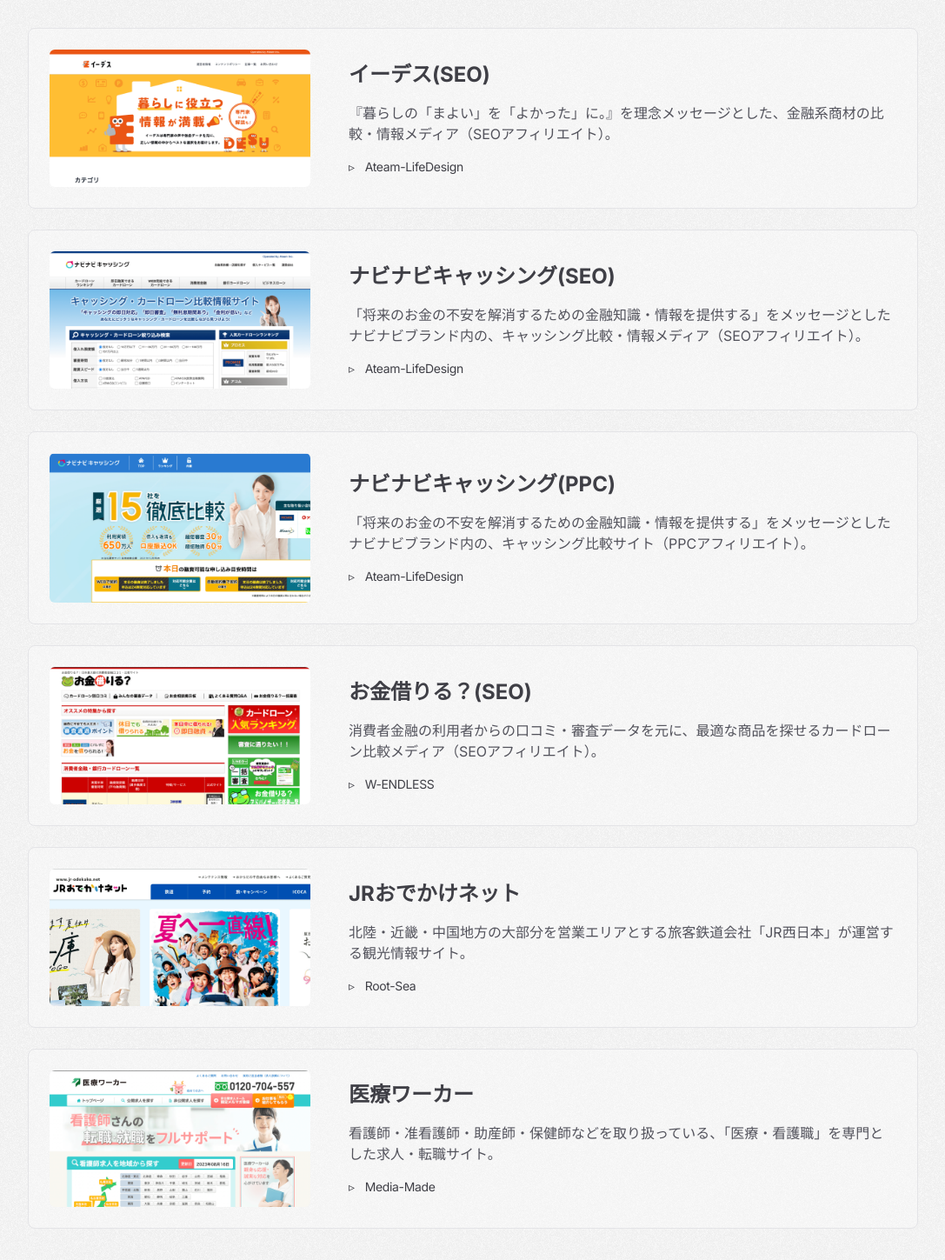
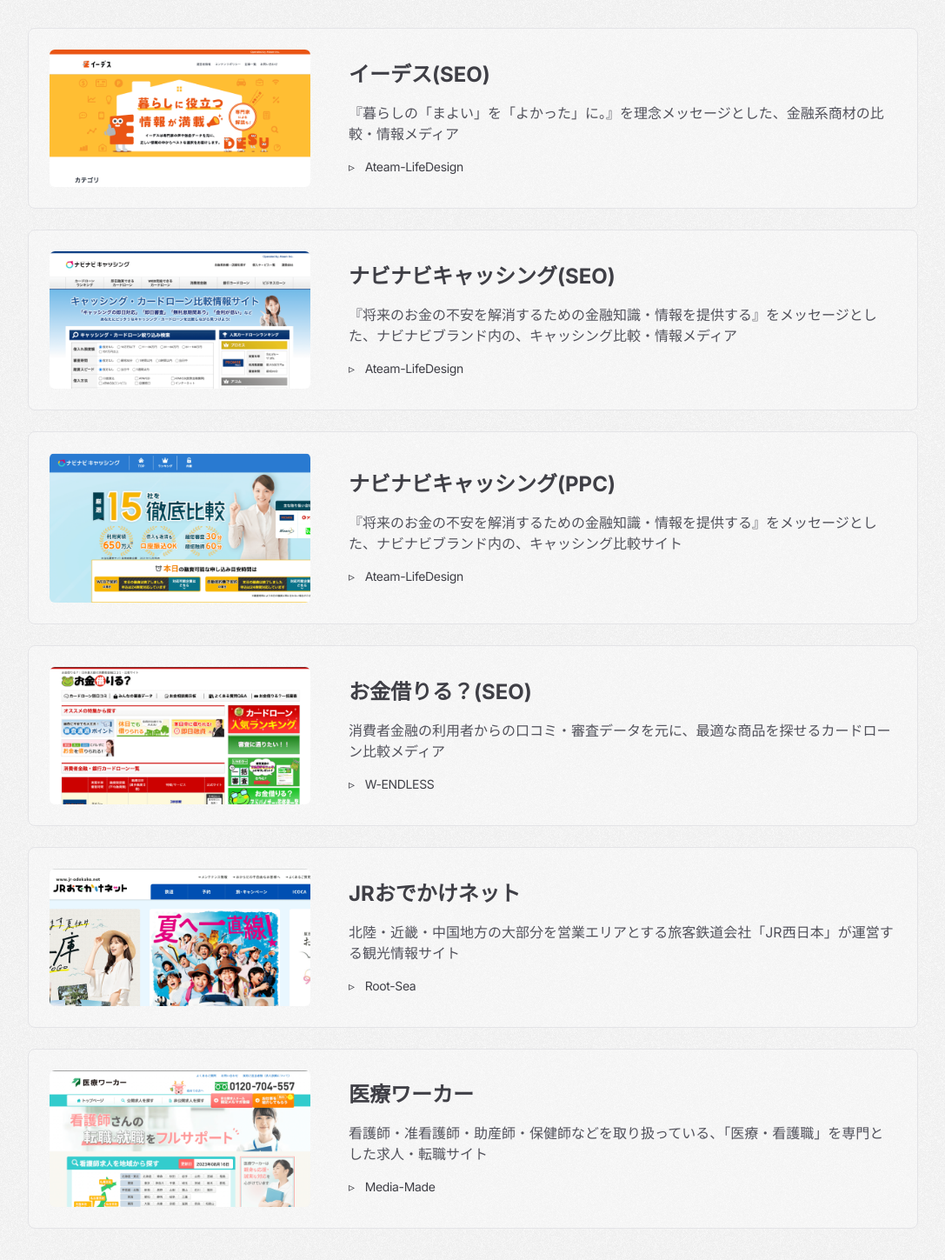
Before and after one commit to masaki632d/new-portfolio-app, a Next.js app: page /projects in a window 1280 px wide. Shown: the part 241-1690 px from the top of the page at 87% size, without its empty margins (96-1183 px from the left). Built offline with nearby package versions, Linux system fonts and the light colour scheme.

Commit message:
fix: projects text

```diff
--- a/src/app/projects/constants/data.ts
+++ b/src/app/projects/constants/data.ts
@@ -4,7 +4,7 @@
     title: 'イーデス(SEO)',
     slug: 'edesu',
     image: '/projects/edesu.png',
-    text: '『暮らしの「まよい」を「よかった」に。』を理念メッセージとした、金融系商材の比較・情報メディア（SEOアフィリエイト）。',
+    text: '『暮らしの「まよい」を「よかった」に。』を理念メッセージとした、金融系商材の比較・情報メディア',
     name: 'Ateam-LifeDesign',
   },
   {
@@ -12,7 +12,7 @@
     title: 'ナビナビキャッシング(SEO)',
     slug: 'navinavi-seo',
     image: '/projects/navinavi_seo.png',
-    text: '「将来のお金の不安を解消するための金融知識・情報を提供する」をメッセージとしたナビナビブランド内の、キャッシング比較・情報メディア（SEOアフィリエイト）。',
+    text: '『将来のお金の不安を解消するための金融知識・情報を提供する』をメッセージとした、ナビナビブランド内の、キャッシング比較・情報メディア',
     name: 'Ateam-LifeDesign',
   },
   {
@@ -20,7 +20,7 @@
     title: 'ナビナビキャッシング(PPC)',
     slug: 'navinavi-ppc',
     image: '/projects/navinavi_ppc.png',
-    text: '「将来のお金の不安を解消するための金融知識・情報を提供する」をメッセージとしたナビナビブランド内の、キャッシング比較サイト（PPCアフィリエイト）。',
+    text: '『将来のお金の不安を解消するための金融知識・情報を提供する』をメッセージとした、ナビナビブランド内の、キャッシング比較サイト',
     name: 'Ateam-LifeDesign',
   },
   {
@@ -28,7 +28,7 @@
     title: 'お金借りる？(SEO)',
     slug: 'karireru',
     image: '/projects/okane_kariru.png',
-    text: '消費者金融の利用者からの口コミ・審査データを元に、最適な商品を探せるカードローン比較メディア（SEOアフィリエイト）。',
+    text: '消費者金融の利用者からの口コミ・審査データを元に、最適な商品を探せるカードローン比較メディア',
     name: 'W-ENDLESS',
   },
   {
@@ -36,7 +36,7 @@
     title: 'JRおでかけネット',
     slug: 'odekake-net',
     image: '/projects/odekake_net.png',
-    text: '北陸・近畿・中国地方の大部分を営業エリアとする旅客鉄道会社「JR西日本」が運営する観光情報サイト。',
+    text: '北陸・近畿・中国地方の大部分を営業エリアとする旅客鉄道会社「JR西日本」が運営する観光情報サイト',
     name: 'Root-Sea',
   },
   {
@@ -44,7 +44,7 @@
     title: '医療ワーカー',
     slug: 'iryo-worker',
     image: '/projects/iryo_worker.png',
-    text: '看護師・准看護師・助産師・保健師などを取り扱っている、「医療・看護職」を専門とした求人・転職サイト。',
+    text: '看護師・准看護師・助産師・保健師などを取り扱っている、「医療・看護職」を専門とした求人・転職サイト',
     name: 'Media-Made',
   },
 ]
```
